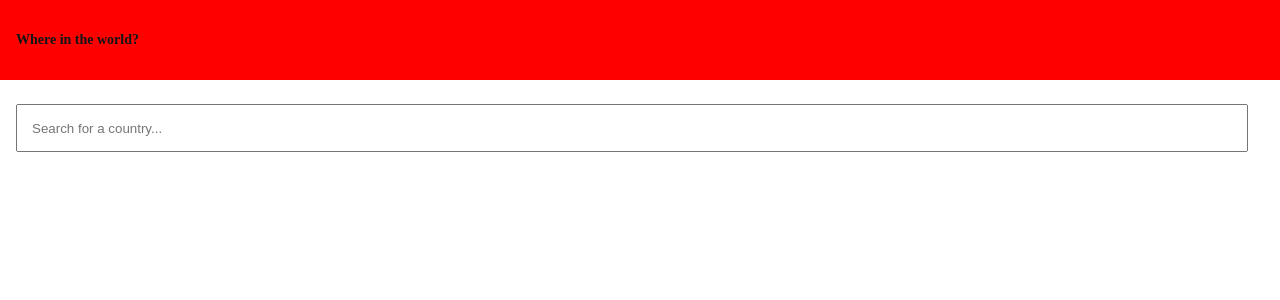
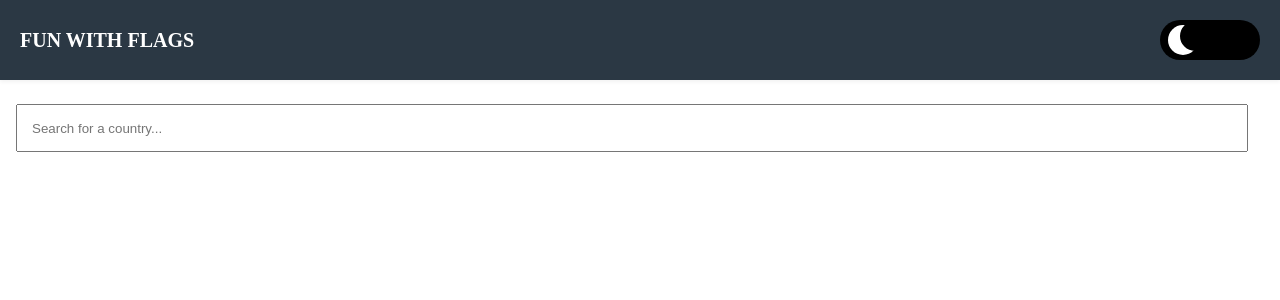
Before and after one commit to ike-tom/fun-with-flags, a Next.js app: page / in a window 1280 px wide. Shown: the top 300 px of the page. Built offline with nearby package versions, Linux system fonts and the light colour scheme.

Commit message:
refactor: refactor Header component

```diff
--- a/components/Header/Header.module.scss
+++ b/components/Header/Header.module.scss
@@ -1,17 +1,73 @@
-.header__wrapper{
+.header__wrapper {
   width: 100%;
   height: 80px;
-    background-color: red;
+
   display: flex;
   align-items: center;
   flex-direction: row;
-    .header{
-        font-family: 'Nunito Sans';
+  background: #2b3844;
+  padding: 20px;
+  justify-content: space-between;
+  box-shadow: 0px 2px 4px rgba(0, 0, 0, 0.0562443);
+  .header {
+    text-transform: uppercase;
     font-style: normal;
     font-weight: 800;
-        font-size: 14px;
+    font-size: 20px;
     line-height: 20px;
-        color: #111517;
-        margin: 0 0 0 16px;
+    color: #fff;
   }
 }
+
+.toggleSwitch {
+  position: relative;
+  width: 100px;
+  height: 40px;
+}
+
+.label {
+  position: absolute;
+  width: 100%;
+  height: 40px;
+  background-color: black;
+  border-radius: 40px;
+  cursor: pointer;
+}
+
+.input {
+  position: absolute;
+  display: none;
+}
+
+.slider {
+  position: absolute;
+  width: 100%;
+  height: 100%;
+  border-radius: 50px;
+  transition: 0.3s;
+}
+
+input:checked ~ .slider {
+  background-color: #87ceeb;
+}
+
+.slider::before {
+  content: "";
+  position: absolute;
+  top: 50%;
+  transform: translateY(-50%);
+  left: 8px;
+  width: 30px;
+  height: 30px;
+  border-radius: 50%;
+  box-shadow: inset 12px -4px 0px 0px white;
+  background-color: black;
+  transition: 0.3s;
+}
+
+input:checked ~ .slider::before {
+  transform: translate(55px, -50%);
+
+  background-color: #fce570;
+  box-shadow: none;
+}
--- a/components/Header/Header.tsx
+++ b/components/Header/Header.tsx
@@ -1,13 +1,16 @@
-
 import styles from "./Header.module.scss";
 
 function Header() {
   return (
-
-      <header className={styles.header__wrapper}>
-        <h1 className={styles.header}>Where in the world?</h1>
-      </header>
-
+    <header className={styles.header__wrapper}>
+      <h1 className={styles.header}>Fun with Flags</h1>
+      <div className={styles.toggleSwitch}>
+        <label className={styles.label}>
+          <input className={styles.input} type="checkbox" />
+          <span className={styles.slider}></span>
+        </label>
+      </div>
+    </header>
   );
 }
 
```
Lines whose indentation alone changed are shown as unchanged.
